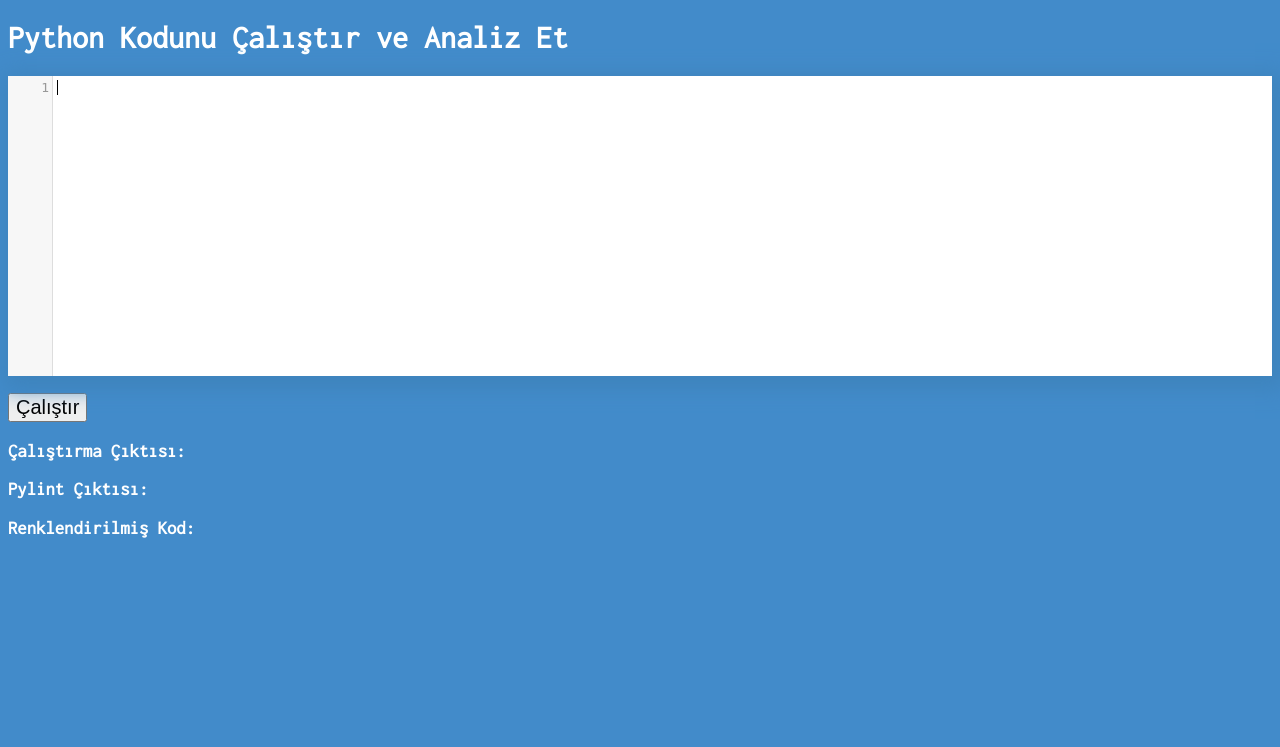
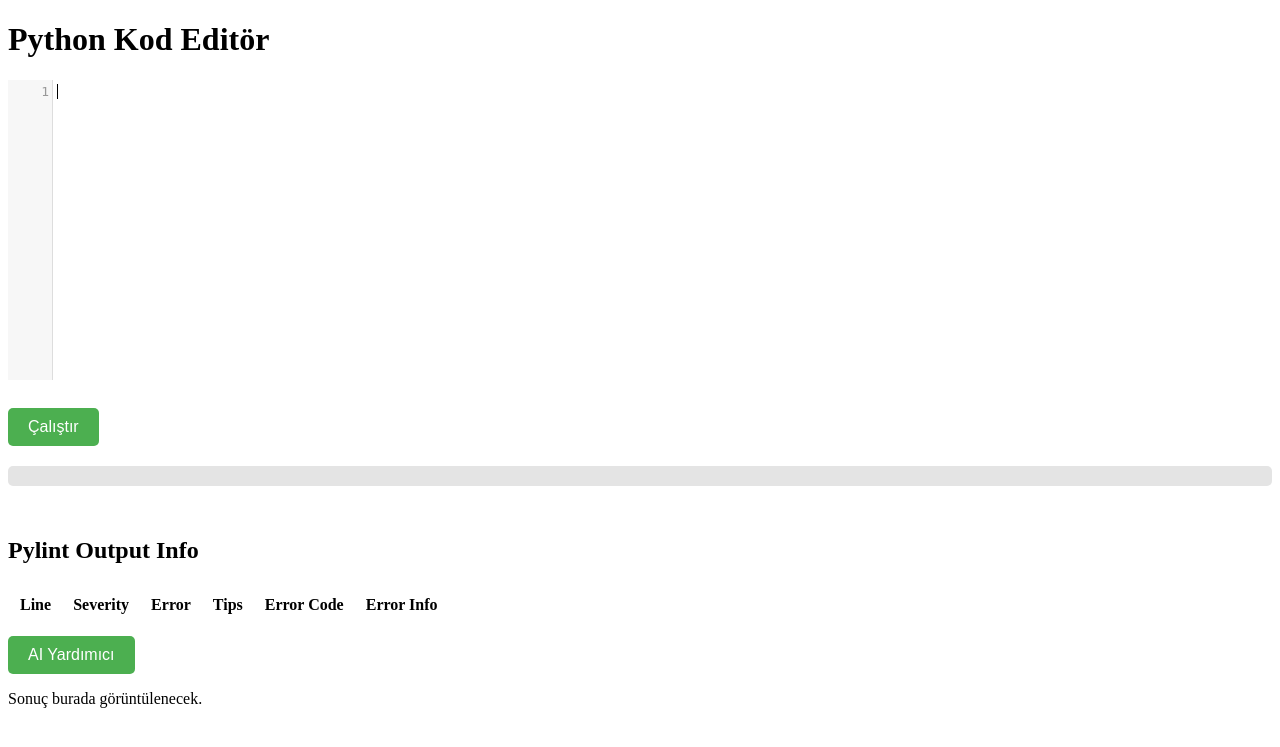
Before and after one commit to daktollo/onlineCompiler, a Flask app: template app/templates/code_editor.html in a window 1280 px wide. Shown: the top 747 px of the page. Run offline with Flask 3, Linux system fonts and the light colour scheme; the template is opened without the code that fills it, so the values that code supplies are empty.

Commit message:
working version - no docker

```diff
--- a/app/static/css/style.css
+++ b/app/static/css/style.css
@@ -1,25 +1,34 @@
-body{
-	background-color: #428bca !important;
-    font-family: 'Inconsolata',sans-serif;
-    color:white !important;
+textarea {
+    width: 100%;
+    height: 300px;
+    padding: 10px;
+    border-radius: 5px;
+    border: 1px solid #ccc;
+    font-size: 16px;
+    background-color: #fff;
+    box-shadow: 2px 2px 8px rgba(0,0,0,0.1);
 }
-
-.cm-s-default {
-	-webkit-box-shadow: 5px 5px 20px 8px rgba(62,132,189,1);
-	-moz-box-shadow: 5px 5px 20px 8px rgba(62,132,189,1);
-	box-shadow: 5px 5px 20px 8px rgba(62,132,189,1);
-
+button {
+    margin-top: 10px;
+    padding: 10px 20px;
+    font-size: 16px;
+    background-color: #4CAF50;
+    color: white;
+    border: none;
+    border-radius: 5px;
+    cursor: pointer;
 }
-
-button{
-    font-size: 20px !important;
+button:hover {
+    background-color: #45a049;
 }
-a{
-	color:white;
+#output, #result, #score {
+    margin-top: 20px;
 }
-#run:hover{
-	-webkit-filter: grayscale(100%);
-   -moz-filter: grayscale(100%);
-   -ms-filter: grayscale(100%);
-   filter: grayscale(100%);
+pre {
+    background-color: #e4e4e4;
+    padding: 10px;
+    border-radius: 5px;
 }
+#errorslist th, #errorslist td {
+    padding: 10px; /* Hücre içindeki boşluk */
+}
--- a/app/static/js/javascript.js
+++ b/app/static/js/javascript.js
@@ -7,6 +7,7 @@ $(document).ready(function() {
   var socket = io.connect('http://' + document.domain + ':' + location.port + '/check_disconnect');
   var click_count = 0;
 
+  // Hataları işleme ve tabloyu güncelleme
   function check_syntax(code, result_cb) {
     //Example error for guideline
     var error_list = [{
@@ -92,12 +93,15 @@ $(document).ready(function() {
         text: code
       }, function(data) {
         current_text = data;
+        console.log("current_text:", current_text)
         check(current_text);
         return false;
       }, 'json');
   }
 
-  var editor = CodeMirror.fromTextArea(document.getElementById("code"), {
+
+
+  var editor = CodeMirror.fromTextArea(document.getElementById("txt"), {
     mode: {
       name: "python",
       version: 3,
@@ -118,6 +122,7 @@ $(document).ready(function() {
 
   //Actually Run in Python
   $("#run").click(function() {
+    console.log("run func")
     $.post('/run_code', {
       text: editor.getValue()
     }, function(data) {
@@ -130,18 +135,55 @@ $(document).ready(function() {
       $("#output").append("<pre>" + data + "</pre>");
     }
   });
-  var exampleCode = function(id, text) {
-    $(id).click(function(e) {
-      editor.setValue(text);
-      editor.focus(); // so that F5 works, hmm
-    });
+
+  document.getElementById('ai-helper-button').addEventListener('click', function () {
+    const txtContent = editor.getValue();
+    const outputContent = document.getElementById('output').innerText;
+    console.log('txtContent:', txtContent);
+
+    // İstek için veri
+    const requestData = {
+        message: txtContent,  // 'txt' içeriği
+        output: outputContent // 'output' içeriği
     };
 
-  exampleCode('#codeexample1', "methods = []\nfor i in range(10):\n    methodds.append(lambda x: x + i)\nprint(methods[0](10))");
-  exampleCode('#codeexample2', "for i in range(5):\n    print(i)\n");
-  exampleCode('#codeexample3', "print [x*x for x in range(20) if x % 2 == 0]");
-  exampleCode('#codeexample4', "print(45**123)");
-  exampleCode('#codeexample5', "print (\"%s:%r:%d:%x\\n%#-+37.34o\" % (\n        \"dog\",\n        \"cat\",\n        23456,\n        999999999999L,\n        0123456702345670123456701234567L))");
-  exampleCode('#codeexample6', "def genr(n):\n    i = 0\n    while i < n:\n        yield i\n        i += 1\n\nprint(list(genr(12)))\n");
-  exampleCode('#codeexample7', "# obscure C3 MRO example from Python docs\nclass O(object): pass\nclass A(O): pass\nclass B(O): pass\nclass C(O): pass\nclass D(O): pass\nclass E(O): pass\nclass K1(A,B,C): pass\nclass K2(D,B,E): pass\nclass K3(D,A): pass\nclass Z(K1,K2,K3): pass\nprint Z.__mro__\n");
+    // API'ye POST isteği yap
+    fetch('/api/ai_error_handler', {
+        method: 'POST',
+        headers: {
+            'Content-Type': 'application/json',
+        },
+        body: JSON.stringify(requestData),
+    })
+    .then(response => {
+        // Veriyi stream olarak al
+        const outputDiv = document.getElementById('ai-output');
+        const reader = response.body.getReader();
+        const decoder = new TextDecoder();
+        let fullText = '';  // Tüm metni burada birleştireceğiz
+        const stream = new ReadableStream({
+            start(controller) {
+                function push() {
+                    reader.read().then(({ done, value }) => {
+                        if (done) {
+                            controller.close();
+                            outputDiv.innerHTML = `<p>${fullText}</p>`; // Tüm metni ekle
+                            return;
+                        }
+                        // Veriyi al ve 'data:' etiketini kaldırarak birleştir
+                        const chunk = decoder.decode(value, { stream: true });
+                        fullText += chunk
+                        push();
                     });
+                }
+                push();
+            }
+        });
+        return new Response(stream);
+    })
+    .catch(error => {
+        console.error('Hata:', error);
+        document.getElementById('ai-output').innerHTML = "<p>Bir hata oluştu.</p>";
+    });
+  });
+});
--- a/app/templates/code_editor.html
+++ b/app/templates/code_editor.html
@@ -7,10 +7,9 @@
 
         <!-- Meta Data -->
         <meta name="viewport" content="width=device-width,height=device-height,initial-scale=1.0"/>
-        <meta name="description" content="Online Python Editor With Live Syntax Checking">
+        <meta name="description" content="Online Python Editor">
         <meta name="keywords" content="Lint,Online,Editor,Python,Syntax-Checking">
-        <meta name="author" content="Ethan Chiu">
-        <title>PythonBuddy</title>
+        <title>Python Yardımcım</title>
         <!-- Favicon -->
         <link rel="shortcut icon" href="{{ url_for('static', filename='favicon.ico') }}">
         <link href="https://fonts.googleapis.com/css?family=Inconsolata" rel="stylesheet" type="text/css">
@@ -38,21 +37,44 @@
 
 </head>
 <body>
-    <h1>Python Kodunu Çalıştır ve Analiz Et</h1>
+    <h1>Python Kod Editör</h1>
 
-    <textarea id="code" placeholder="Buraya Python kodunu yaz..." rows="10" cols="50"></textarea>
+    <textarea id="txt" placeholder="Buraya Python kodunu yaz..." rows="10" cols="50"></textarea>
     <br>
     <button id="run">Çalıştır</button>
+    <br>
+    <div id="output"> <pre></pre> </div>
+    <br>
+    <div id="main-container">
+        <div id="append_text">
+            <h2>Pylint Output Info</h2>
+            <table id="errorslist" class="table">
+                <tr>
+                    <th>Line</th>
+                    <th>Severity</th>
+                    <th>Error</th>
+                    <th>Tips</th>
+                    <th>Error Code</th>
+                    <th>Error Info</th>
+                </tr>
+            </table>
+        </div>
+        <div id="ai-container">
+            <button id="ai-helper-button">AI Yardımıcı</button>
+            <div id="ai-output">
+                <p>Sonuç burada görüntülenecek.</p>
+            </div>
+        </div>
+    </div>
+    <script>
 
-    <div id="output">
-        <h3>Çalıştırma Çıktısı:</h3>
-        <pre id="run-output"></pre>
 
-        <h3>Pylint Çıktısı:</h3>
-        <pre id="pylint-output"></pre>
 
-        <h3>Renklendirilmiş Kod:</h3>
-        <div id="highlighted-code"></div>
-    </div>
+
+    </script>
+
+
+
+
 </body>
 </html>
```
Also changed, not shown: app/appTest.py (+96 -39 lines), app/test.py (+8 -7 lines), data.json (added, +10 -0 lines), 1 other file. Lines whose indentation alone changed are shown as unchanged.
